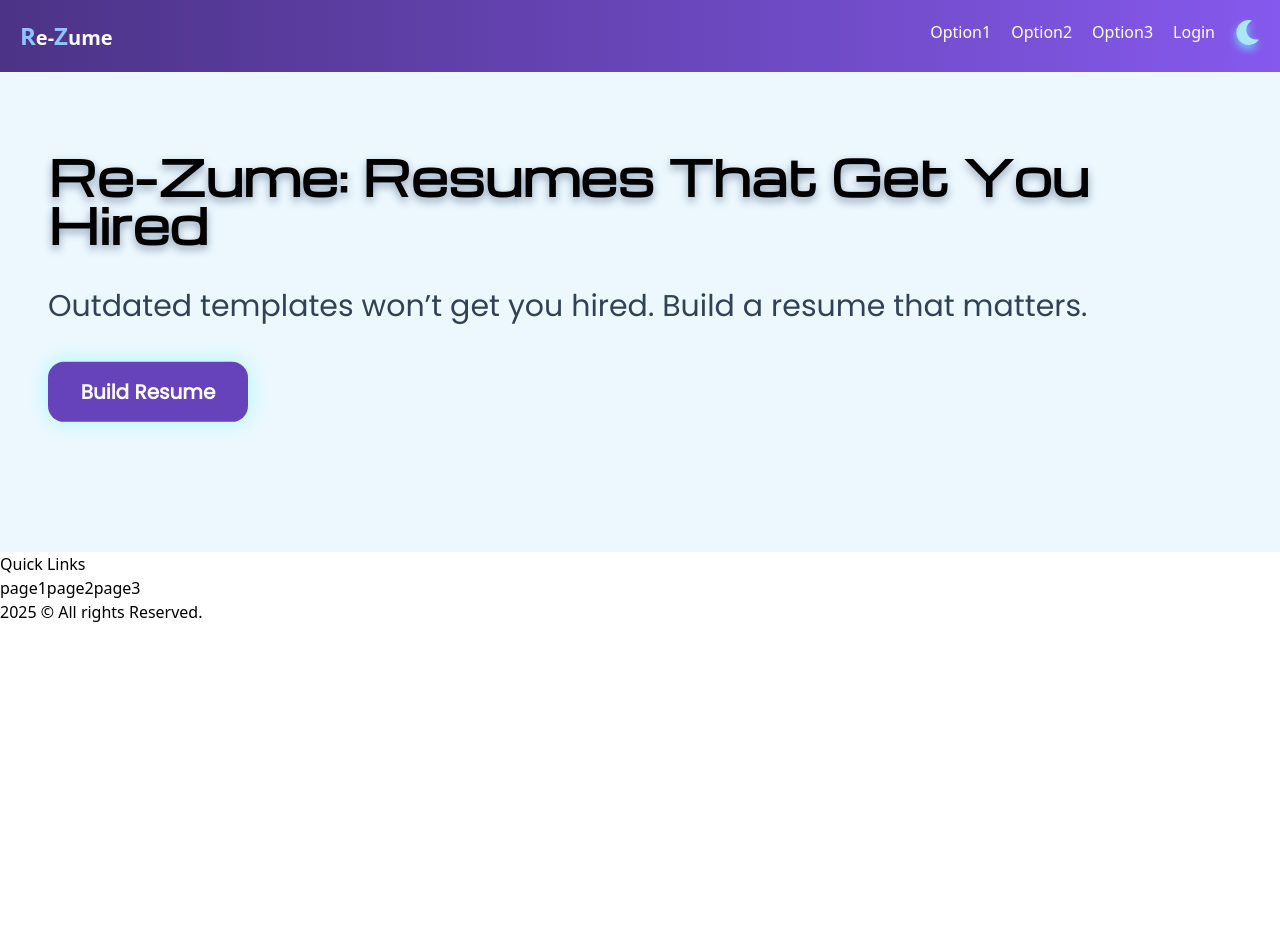
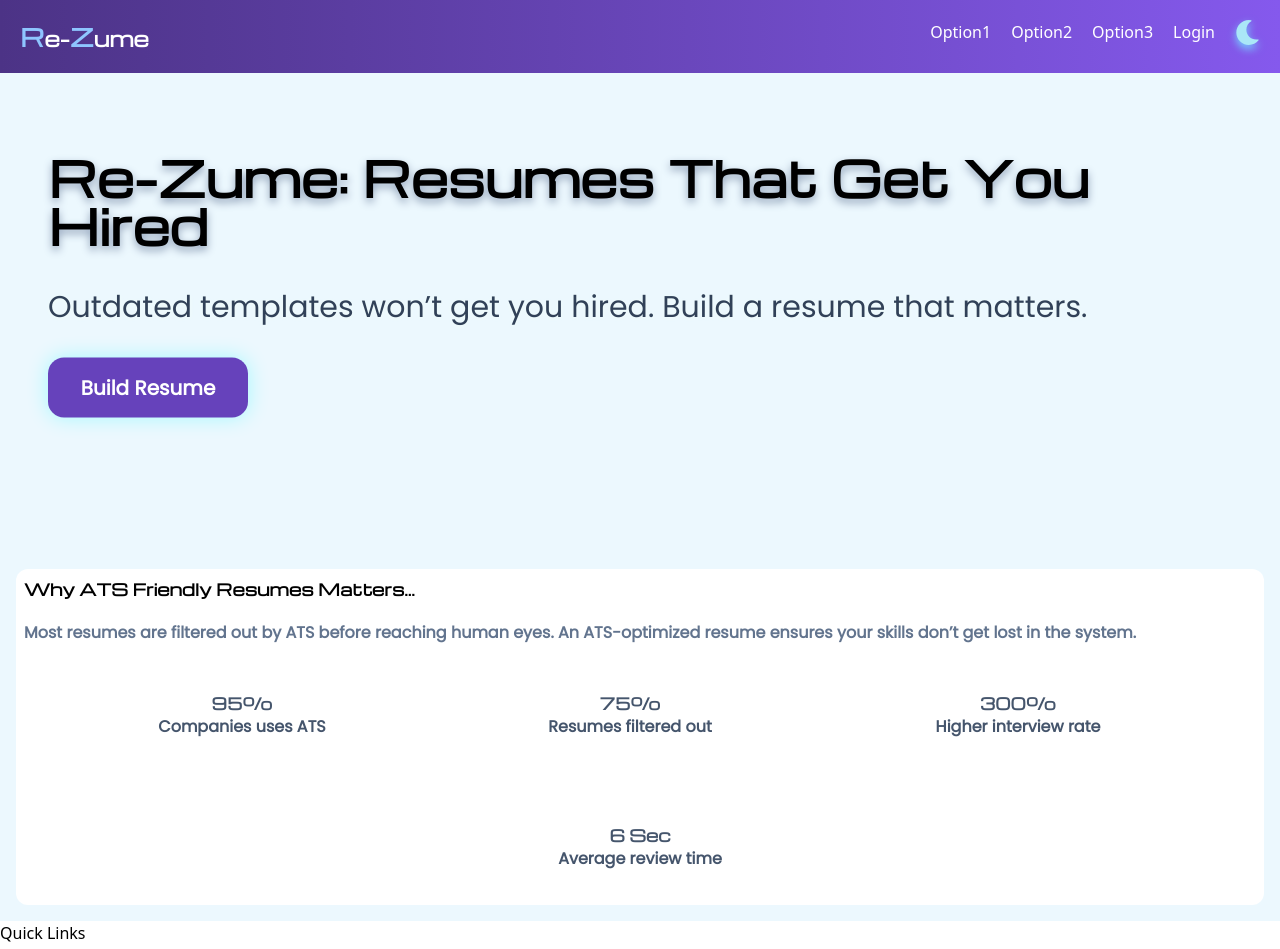
Before and after one commit to AJAYK-1/Re-Zume, a React (Vite) app in the folder Frontend/: page / in a window 1280 px wide. Shown: the top 949 px of the page. Before the commit the page ends 800 px from the top, so only its background shows below. Built offline with nearby package versions, Linux system fonts and the light colour scheme.

Commit message:
"mid section"

```diff
--- a/Frontend/src/Components/LandingPage/HomePage.jsx
+++ b/Frontend/src/Components/LandingPage/HomePage.jsx
@@ -8,7 +8,7 @@ function HomePage() {
     <>
       <Navbar />
 
-      <div>
+      <main>
         <section className={`bg-[#ecf8fe] dark:bg-[#111827] min-h-80 pl-3 pt-5 space-y-6
           md:px-8 md:pt-8 md:space-y-10 md:min-h-150
           lg:min-h-120 lg:px-12 lg:pt-15 lg:space-y-10 `}>
@@ -17,7 +17,32 @@ function HomePage() {
           <button className='neon-button p-2 font-poppins md:w-40 md:h-13 md:text-lg lg:w-50 lg:h-15 lg:text-xl'> Build Resume </button>
         </section>
 
-      </div>
+        <section className='p-4 bg-[#ecf8fe] dark:bg-[#111827]'>
+          <section className='p-2 bg-white rounded-xl space-y-5 dark:bg-[#272f42] dark:shadow-[0_0_5px_rgba(100,50,255,0.4)]'>
+            <h1 className='font-michroma font-bold dark:text-white'> Why ATS Friendly Resumes Matters... </h1>
+            <h2 className='font-poppins font-semibold text-slate-500 dark:text-slate-300'> Most resumes are filtered out by ATS before reaching human eyes. An ATS-optimized resume ensures your skills don’t get lost in the system. </h2>
+            <section className='flex flex-wrap justify-evenly space-x-5 space-y-8 dark:text-white text-slate-600'>
+              <div className='smallbox'>
+                <h1 className='font-michroma font-extrabold'> 95% </h1>
+                <h2 className='font-poppins font-semibold'> Companies uses ATS </h2>
+              </div>
+              <div className='smallbox'>
+                <h1 className='font-michroma font-extrabold'> 75% </h1>
+                <h2 className='font-poppins font-semibold'> Resumes filtered out </h2>
+              </div>
+              <div className='smallbox'>
+                <h1 className='font-michroma font-extrabold'> 300% </h1>
+                <h2 className='font-poppins font-semibold'> Higher interview rate </h2>
+              </div>
+              <div className='smallbox'>
+                <h1 className='font-michroma font-extrabold'> 6 Sec </h1>
+                <h2 className='font-poppins font-semibold'> Average review time </h2>
+              </div>
+            </section>
+          </section>
+        </section>
+
+      </main>
 
       <Footer />
     </>
--- a/Frontend/src/Components/LandingPage/Navbar.jsx
+++ b/Frontend/src/Components/LandingPage/Navbar.jsx
@@ -9,8 +9,8 @@ function Navbar() {
     return (
         <nav className='flex justify-between p-5 bg-gradient-to-r from-[#4c3386] to-[#8559ed]'>
             <section>
-                <a className='font-bold text-xl text-white' href='/HomePage'>
-                    <span className='text-blue-300 font-extrabold text-2xl'>R</span>e-<span className='text-blue-300 font-extrabold text-2xl'>Z</span>ume
+                <a className='text-xl text-white font-michroma font-extrabold' href='/HomePage'>
+                    <span className='text-blue-300 text-2xl'>R</span>e-<span className='text-blue-300 font-extrabold text-2xl'>Z</span>ume
                 </a>
             </section>
 
@@ -24,7 +24,7 @@ function Navbar() {
                 }
             </div>
             {sideBar &&
-                <div className='md:hidden absolute right-0 top-0 h-full w-2/3 z-50 bg-gradient-to-bl from-[#140c26] to-[#6341b3] from-20%'>
+                <aside className='md:hidden absolute right-0 top-0 h-full w-2/3 z-50 bg-gradient-to-bl from-[#140c26] to-[#6341b3] from-20%'>
                     <FaTimes size={30} onClick={() => setSideBar(false)} color='white' className='ml-auto mr-5 mt-5' />
                     <section className='flex flex-col mt-8 ml-6 space-y-5'>
                         <a href="#" className='font-medium text-lg text-white'> Option1 </a>
@@ -32,7 +32,7 @@ function Navbar() {
                         <a href="#" className='font-medium text-lg text-white'> Option3 </a>
                         <a href="#" className='font-medium text-lg text-white'> Login </a>
                     </section>
-                </div>
+                </aside>
             }
 
             <section className=' hidden md:flex space-x-5'>
--- a/Frontend/src/index.css
+++ b/Frontend/src/index.css
@@ -26,6 +26,10 @@ body,
     .neon-button {
         @apply bg-[#6642bb] ring-violet-400 rounded-lg text-white animate-bounce font-bold shadow-[0_0_20px_rgba(0,255,255,0.3)]
         hover:bg-black hover:animate-none hover:shadow-[0_0_50px_rgba(170,50,255,0.8)]
-        lg:rounded-2xl
+        lg:rounded-2xl;
+    }
+
+    .smallbox {
+        @apply min-w-5 min-h-5 md:w-75 md:h-25 flex flex-col justify-center items-center;
     }
 }
```
